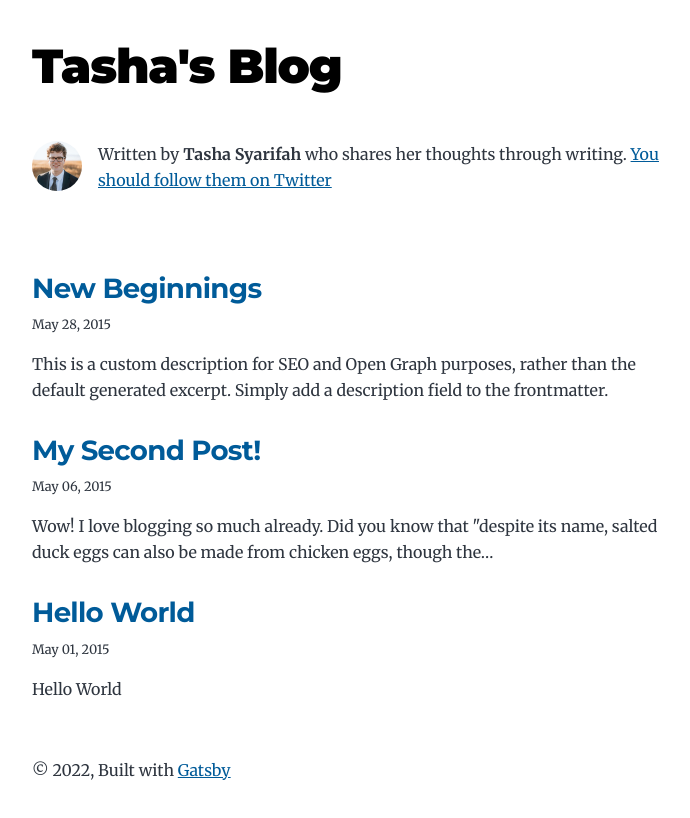
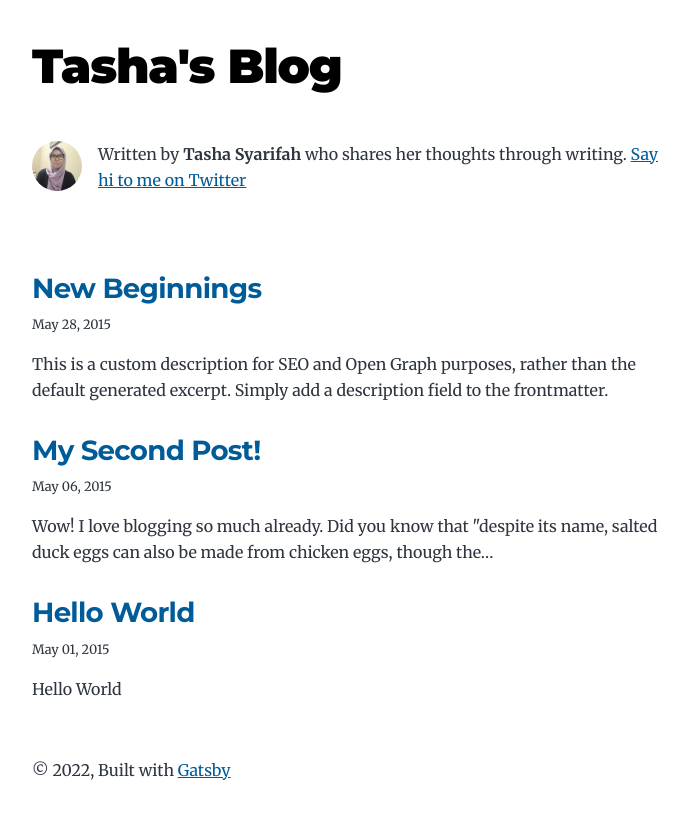
Before and after one commit to tashasyarifah/tasha-blog, a Gatsby site: page / in a window 1280 px wide. Shown: the whole page, without its empty margins (292-982 px from the left). Built offline with nearby package versions, Linux system fonts and the light colour scheme; Gatsby itself is replaced by a stand-in of ours.

Commit message:
Change profile picture

```diff
--- a/src/components/bio.js
+++ b/src/components/bio.js
@@ -36,7 +36,7 @@ const Bio = () => {
         className="bio-avatar"
         layout="fixed"
         formats={["auto", "webp", "avif"]}
-        src="../images/profile-pic.png"
+        src="../images/profile-picture.jpg"
         width={50}
         height={50}
         quality={95}
@@ -47,7 +47,7 @@ const Bio = () => {
           Written by <strong>{author.name}</strong> {author?.summary || null}
           {` `}
           <a href={`https://twitter.com/${social?.twitter || ``}`}>
-            You should follow them on Twitter
+            Say hi to me on Twitter
           </a>
         </p>
       )}
```
Also changed, not shown: src/images/profile-pic.png (deleted), src/images/profile-picture.jpg (added).
